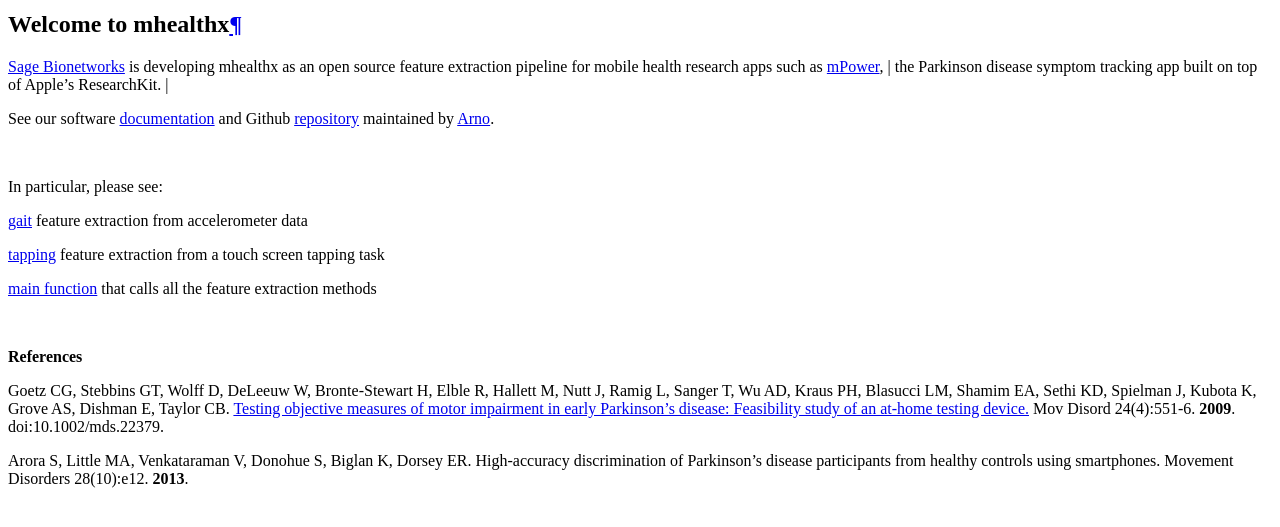
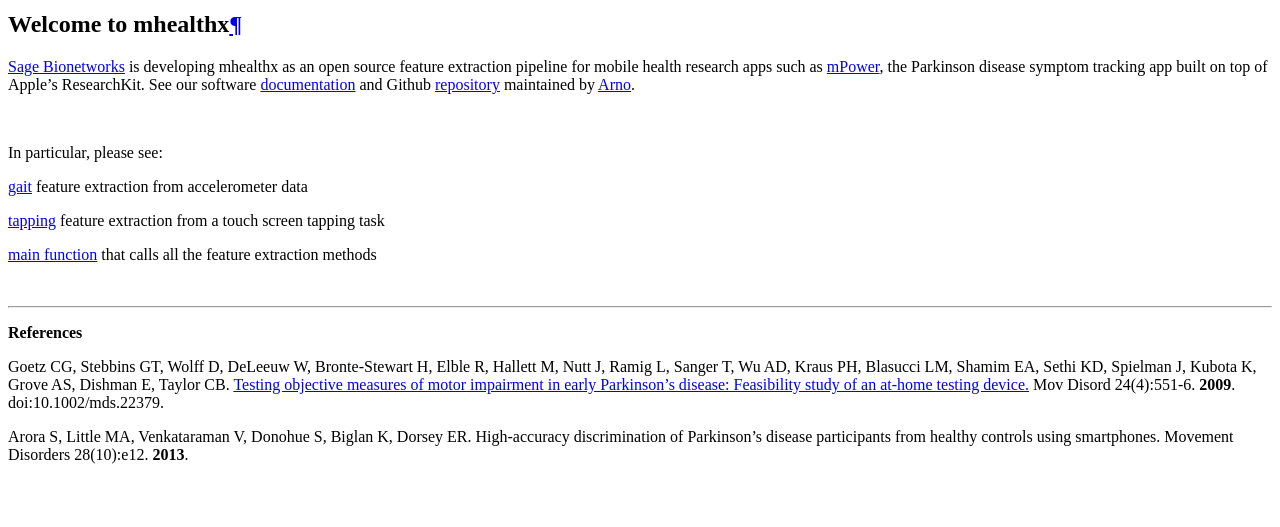
Before and after one commit to Sage-Bionetworks/mhealthx, a Sphinx documentation site: the page built from doc/index.rst, in a window 1280 px wide, cut to the strip 213-740 px from the top of the page. Built offline with Sphinx 7.4.7, drawn with Linux system fonts in a browser that asks for light colours.

```diff
--- a/doc/index.rst
+++ b/doc/index.rst
@@ -3,11 +3,7 @@ Welcome to mhealthx
 ===================
 
 `Sage Bionetworks`_ is developing mhealthx as an open source feature extraction pipeline
-for mobile health research apps such as mPower_,
-| the Parkinson disease symptom tracking app built on top of Apple's ResearchKit.
-|
-
-See our software `documentation`_ and Github `repository`_ maintained by `Arno`_.
+for mobile health research apps such as mPower_, the Parkinson disease symptom tracking app built on top of Apple's ResearchKit. See our software `documentation`_ and Github `repository`_ maintained by `Arno`_.
 
 |
 
@@ -20,8 +16,8 @@ tapping_ feature extraction from a touch screen tapping task
 `main function`_ that calls all the feature extraction methods
 
 |
+
 ----------
-|
 
 **References**
 
```
